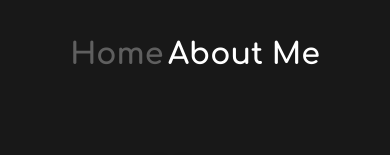
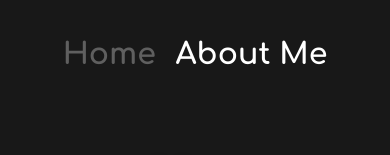
Before and after one commit to Louis-Ladd/portfolio, a plain HTML site: page aboutme.html in a window 390 px wide. Shown: the top 155 px of the page. Drawn offline with Linux system fonts and the light colour scheme.

Commit message:
Fix nav spacing for mobile

```diff
--- a/css/style.css
+++ b/css/style.css
@@ -38,7 +38,7 @@ nav a {
 	text-decoration: none;
 	font-size: 25px;
 	border-radius: 20px;
-	padding-inline: 20px;
+	padding-inline: 0.25em;
 	padding-top: 5px;
 	padding-bottom: 5px;
 	color: var(--bg2-color);
@@ -610,7 +610,7 @@ div.project-header.wvspk {
 		margin-top: 20px;
 		margin-left: 0;
 		margin-right: 0;
-		padding-inline: 0px;
+		padding-inline: 0.25em;
 	}
 
 	.section h1 {
```
